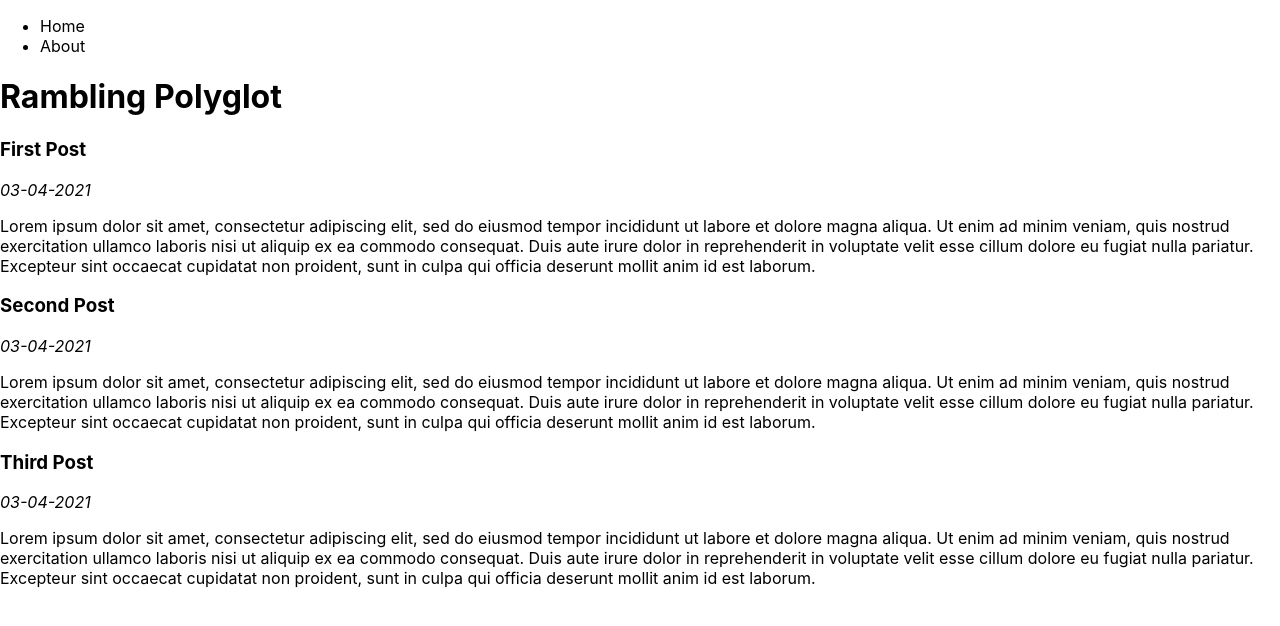
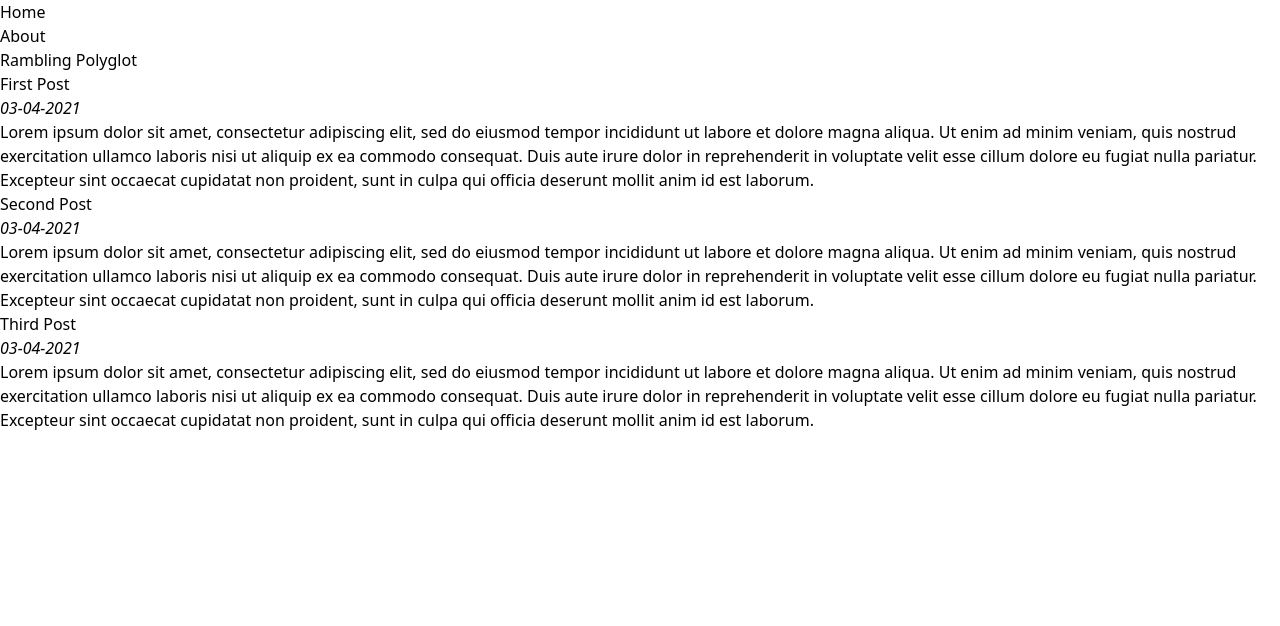
Before and after one commit to cenipeppe/nextjsblog, a Next.js app: page / in a window 1280 px wide. Shown: the top 626 px of the page. Built offline with nearby package versions, Linux system fonts and the light colour scheme.

Commit message:
added tailwind

```diff
--- a/package.json
+++ b/package.json
@@ -8,8 +8,11 @@
     "start": "next start"
   },
   "dependencies": {
+    "autoprefixer": "^10.2.5",
     "next": "10.1.3",
+    "postcss": "^8.2.9",
     "react": "17.0.2",
-    "react-dom": "17.0.2"
+    "react-dom": "17.0.2",
+    "tailwindcss": "^2.0.4"
   }
 }
--- /dev/null
+++ b/postcss.config.js
@@ -0,0 +1,6 @@
+module.exports = {
+  plugins: {
+    tailwindcss: {},
+    autoprefixer: {},
+  },
+}
--- a/styles/globals.css
+++ b/styles/globals.css
@@ -1,16 +1,3 @@
-html,
-body {
-  padding: 0;
-  margin: 0;
-  font-family: -apple-system, BlinkMacSystemFont, Segoe UI, Roboto, Oxygen,
-    Ubuntu, Cantarell, Fira Sans, Droid Sans, Helvetica Neue, sans-serif;
-}
-
-a {
-  color: inherit;
-  text-decoration: none;
-}
-
-* {
-  box-sizing: border-box;
-}
+@tailwind base;
+@tailwind components;
+@tailwind utilities;
--- /dev/null
+++ b/tailwind.config.js
@@ -0,0 +1,11 @@
+module.exports = {
+  purge: ['./pages/**/*.{js,ts,jsx,tsx}', './components/**/*.{js,ts,jsx,tsx}'],
+  darkMode: false, // or 'media' or 'class'
+  theme: {
+    extend: {},
+  },
+  variants: {
+    extend: {},
+  },
+  plugins: [],
+}
```
Also changed, not shown: 1 other file (tests, documents, lock files or other folders).
